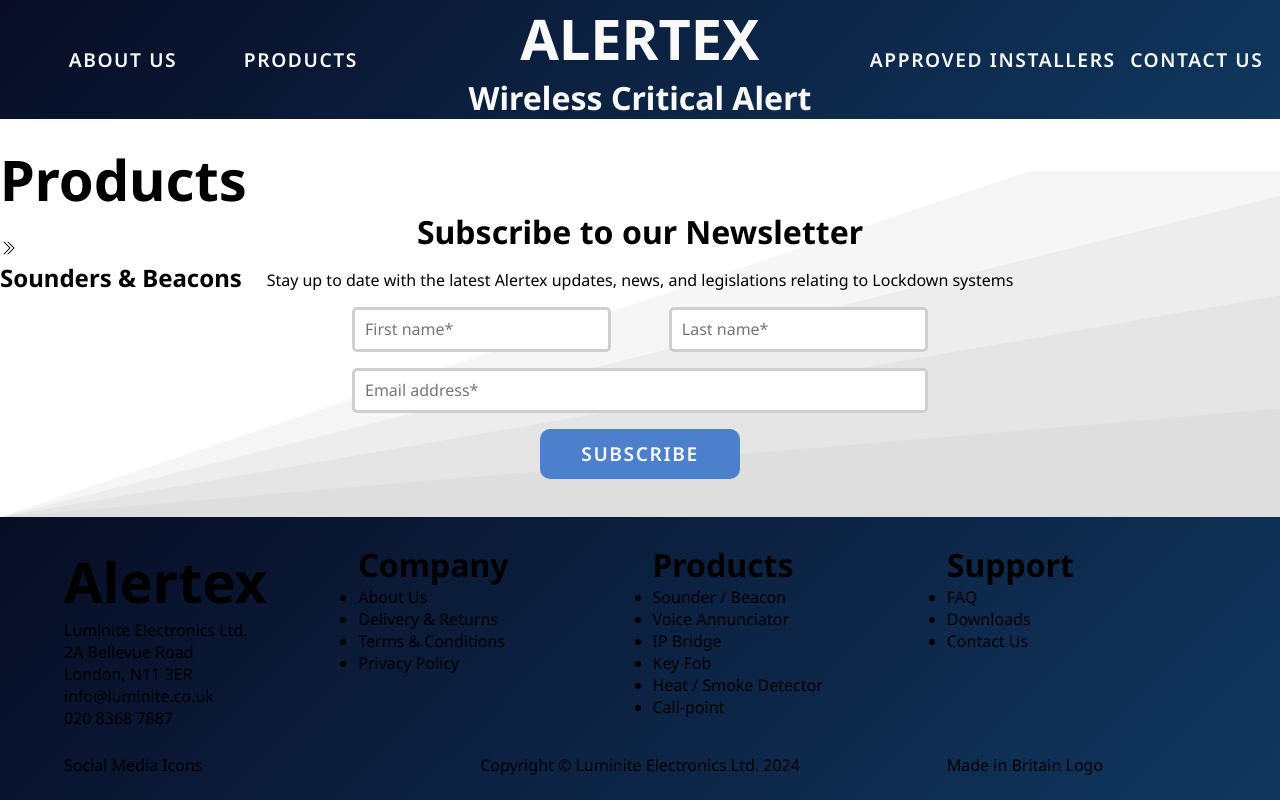
After one commit to kmgrey/alertex, a PHP site: page /products.html in a window 1280 px wide. The commit adds this page. Run offline with PHP 8.4, Linux system fonts and the light colour scheme.

Commit message:
Test new layout styles.

```diff
--- /dev/null
+++ b/products.html
@@ -0,0 +1,112 @@
+<!DOCTYPE html>
+<html lang="en">
+<head>
+    <meta charset="UTF-8">
+    <meta name="viewport" content="width=device-width, initial-scale=1.0">
+    <title>Products</title>
+    <link rel="stylesheet" href="styles.css">
+    <link rel="preconnect" href="https://fonts.googleapis.com">
+    <link rel="preconnect" href="https://fonts.gstatic.com" crossorigin>
+    <link href="https://fonts.googleapis.com/css2?family=Noto+Sans:wght@400;500;600;700;800;900&display=swap" rel="stylesheet">
+</head>
+<body>
+    <header>
+        <nav>
+            <div id="left-nav">
+                <a class="nav-link" href="about-us.html">About Us</a>
+                <a class="nav-link" href="products.html">Products</a>
+            </div>
+            <div id="center-nav">
+                <a href="index.html">
+                    <h1>ALERTEX</h1>
+                    <h2>Wireless Critical Alert</h2>
+                </a>
+            </div>
+            <div id="right-nav">
+                <a class="nav-link" href="approved-installers.html">Approved Installers</a>
+                <a class="nav-link" href="contact-us.html">Contact Us</a>
+            </div>
+        </nav>
+    </header>
+    <main>
+        <section>
+            <div>
+                <img src="" alt="">
+            </div>
+            <div>
+                <h1>Products</h1>
+            </div>
+        </section>
+        <div>
+            <img href="" alt="">
+            <div>
+                <svg xmlns="http://www.w3.org/2000/svg" width="16" height="16" fill="currentColor" class="bi bi-chevron-double-right" viewBox="0 0 16 16">
+                    <path fill-rule="evenodd" d="M3.646 1.646a.5.5 0 0 1 .708 0l6 6a.5.5 0 0 1 0 .708l-6 6a.5.5 0 0 1-.708-.708L9.293 8 3.646 2.354a.5.5 0 0 1 0-.708z"/>
+                    <path fill-rule="evenodd" d="M7.646 1.646a.5.5 0 0 1 .708 0l6 6a.5.5 0 0 1 0 .708l-6 6a.5.5 0 0 1-.708-.708L13.293 8 7.646 2.354a.5.5 0 0 1 0-.708z"/>
+                </svg>
+                <h3>Sounders & Beacons</h3>
+            </div>
+        </div>
+    </main>
+    <footer>
+        <div id="newsletter">
+            <h2>Subscribe to our Newsletter</h2>
+            <p>
+                Stay up to date with the latest Alertex updates, news, and
+                legislations relating to Lockdown systems
+            </p>
+            <form class="container flex-column">
+                <fieldset>
+                    <input type="text" id="first-name" name="first-name" placeholder="First name*" required>
+                    <input type="text" id="last-name" name="last-name"  placeholder="Last name*"required>
+                    <input type="email" id="email" name="email" placeholder="Email address*" required>
+                </fieldset>
+                <input type="submit" class="blue-button" value="subscribe">
+            </form>
+        </div>
+        <div id="footer-menu">
+            <div id="footer-contact">
+                <h1>Alertex</h1>
+                <p>
+                    Luminite Electronics Ltd.<br>
+                    2A Bellevue Road<br>
+                    London, N11 3ER
+                </p>
+                <p>info@luminite.co.uk</p>
+                <p>020 8368 7887</p>
+            </div>
+            <div class="footer-menu">
+                <h2>Company</h2>
+                <ul>
+                    <li>About Us</li>
+                    <li>Delivery & Returns</li>
+                    <li>Terms & Conditions</li>
+                    <li>Privacy Policy</li>
+                </ul>
+            </div>
+            <div class="footer-menu">
+                <h2>Products</h2>
+                <ul>
+                    <li>Sounder / Beacon</li>
+                    <li>Voice Annunciator</li>
+                    <li>IP Bridge</li>
+                    <li>Key Fob</li>
+                    <li>Heat / Smoke Detector</li>
+                    <li>Call-point</li>
+                </ul>
+            </div>
+            <div class="footer-menu">
+                <h2>Support</h2>
+                <ul>
+                    <li>FAQ</li>
+                    <li>Downloads</li>
+                    <li>Contact Us</li>
+                </ul>
+            </div>
+            <div>Social Media Icons</div>
+            <p id="copyright">Copyright &copy Luminite Electronics Ltd. 2024</p>
+            <div>Made in Britain Logo</div>
+        </div>
+    </footer>
+</body>
+</html>
--- /dev/null
+++ b/styles.css
@@ -0,0 +1,173 @@
+* {
+    box-sizing: border-box;
+    margin: 0;
+    padding: 0;
+    font-family: 'Noto Sans', sans-serif;
+    font-size: 16px;
+}
+:root {
+    --soft-white: rgb(249, 249, 249);
+    --yellow: rgb(255, 193, 7);
+    --light-blue: rgb(77, 128, 204);
+    --med-blue: rgb(36, 111, 223);
+    --dark-blue: rgb(8, 13, 37);
+    --dark-blue-opacity: rgba(8, 13, 37, 0.5);
+    --light-grey: rgb(207, 207, 207);
+    --blue-gradient: linear-gradient(135deg, rgba(8,13,37,1) 0%, rgba(16,55,95,1) 100%);
+    --light-blue-gradient: linear-gradient(180deg, rgba(16,55,95,1) 0%, rgba(26,110,170,1) 20%, rgba(26,110,170,0) 60%);
+}
+/* R E S P O N S I V E  F O N T S */
+@media (max-width: 550px) {
+    p { font-size: 1rem; }
+    h1 { font-size: 3rem; }
+    h2 { font-size: 1.8rem; }
+    h3 { font-size: 1.2rem; }
+}
+@media (min-width: 551px) {
+    p { font-size: 1rem; }
+    h1 { font-size: 3.5rem; }
+    h2 { font-size: 2rem; }
+    h3 { font-size: 1.5rem; }
+}
+/* C O N T A I N E R S */
+
+/* B U T T O N S */
+.blue-button {
+    width: 200px;
+    height: 50px;
+    font-size: 1.2rem;
+    font-weight: 600;
+    text-transform: uppercase;
+    letter-spacing: 0.1rem;
+    color: var(--soft-white);
+    background-color: var(--light-blue);
+    border: none;
+    border-radius: 10px;
+}
+.blue-button:hover {
+    box-shadow: 1px 3px 10px var(--dark-blue-opacity);
+    background-color: var(--soft-white);
+    color: var(--light-blue);
+    transition: 0.3s;
+}
+.blue-button:active {
+    background-color: var(--dark-blue);
+    color: var(--soft-white);
+    transition: 0.3s;
+}
+/* H E A D E R */
+nav {
+    background: var(--blue-gradient);
+    display: flex;
+    justify-content: space-around;
+    align-items: center;
+    width: 100%;
+    text-align: center;
+}
+nav a {
+    text-decoration: none;
+    color: var(--soft-white);
+}
+.nav-link {
+    font-size: 1.2rem;
+    font-weight: 600;
+    text-transform: uppercase;
+    letter-spacing: 0.1rem;
+}
+#left-nav,
+#right-nav,
+#center-nav {
+    display: flex;
+    width: 33%;
+    justify-content: space-evenly;
+}
+/* N E W S L E T T E R */
+#newsletter {
+    display: flex;
+    flex-direction: column;
+    align-items: center;
+    justify-content: center;
+    text-align: center;
+    row-gap: 2vh;
+    padding: 3% 5%;
+    position: relative;
+}
+#newsletter::before {
+    content: "";
+    background-image: url(grey-triangles.svg);
+    background-repeat: no-repeat;
+    background-size: cover;
+    background-position: bottom center;
+    position: absolute;
+    top: 0;
+    right: 0;
+    bottom: 0;
+    left: 0;
+    z-index: -1;
+    opacity: 0.5;
+}
+form {
+    width: 50%;
+    min-width: 400px;
+    max-width: 600px;
+    display: flex;
+    flex-direction: column;
+    row-gap: 2vh;
+    align-items: center;
+}
+fieldset {
+    border: none;
+    width: 100%;
+    display: flex;
+    justify-content: space-between;
+    flex-flow: row wrap;
+    row-gap: 2vh;
+}
+input[type=text] {
+    width: 45%;
+}
+input[type=email] {
+    width: 100%;
+}
+input[type=text],
+input[type=email] {
+    height: 45px;
+    border: 3px solid var(--light-grey);
+    padding-left: 10px;
+    border-radius: 5px;
+    outline: none;
+}
+input[type=text]:focus,
+input[type=email]:focus {
+    border: 3px solid var(--light-blue);
+    background-color: rgba(168, 202, 254, 0.1);
+    box-shadow: 3px 3px 6px #cfcfcf75;
+    transition: 0.3s;
+}
+input::placeholder {
+    font-size: 1rem;
+}
+/* F O O T E R */
+footer {
+    position: absolute;
+    bottom: 0;
+    width: 100%;
+}
+#footer-menu {
+    padding: 2% 5% 0 5%;
+    background: var(--blue-gradient);
+    display: grid;
+    grid-template-columns: repeat(4, 1fr);
+    grid-template-rows: 4fr 1fr;
+    gap: 25px;
+}
+#footer-contact {
+
+}
+.footer-menu {
+
+}
+#copyright {
+    grid-column: 2 / span 2;
+    text-align: center;
+}
```
Also changed, not shown: index.html (+18 -5 lines), style.css (+7 -1 lines), test/test2.html (renamed from test2.html, +2 -2 lines), icons/chevron-double-right.svg (added), icons/chevron-left.svg (renamed from chevron-left.svg), icons/chevron-right.svg (renamed from chevron-right.svg), icons/facebook.svg (added), icons/linkedin.svg (added), icons/twitter-x.svg (added), icons/youtube.svg (added), test/style2.css (renamed from style2.css), 1 other file.
